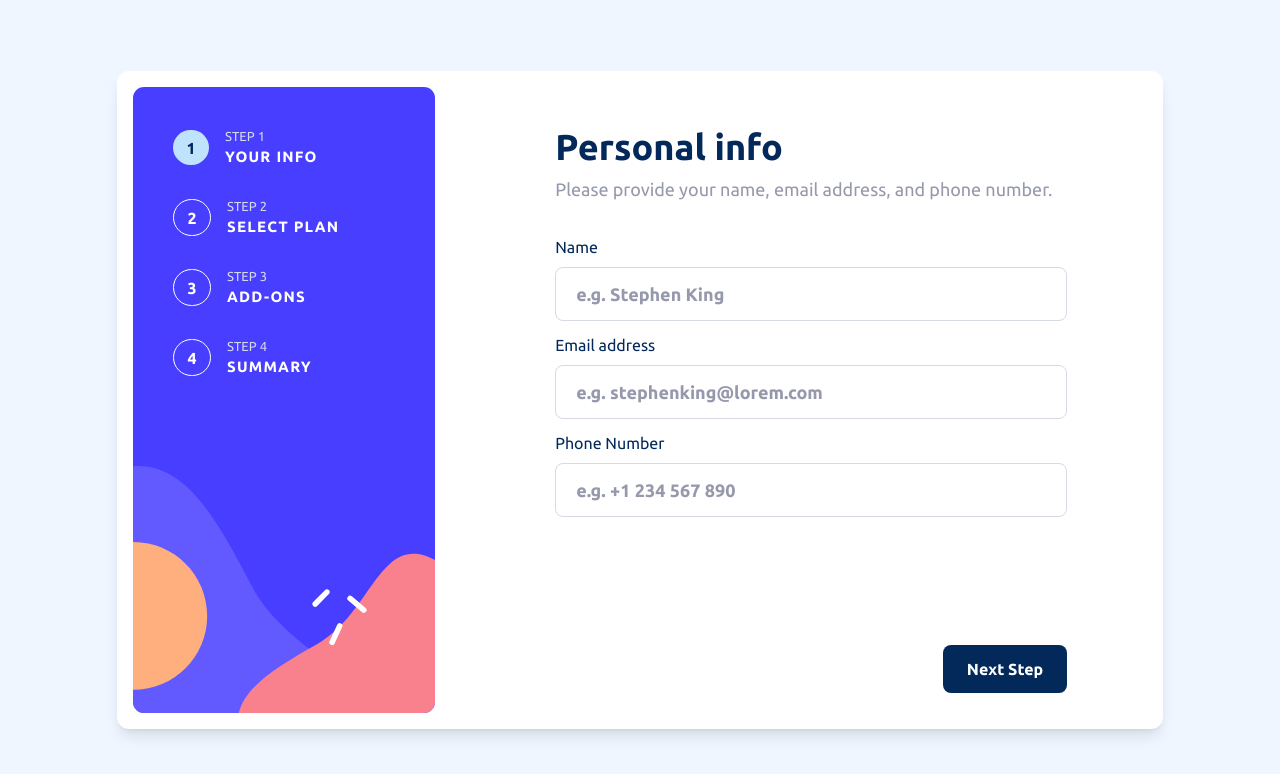
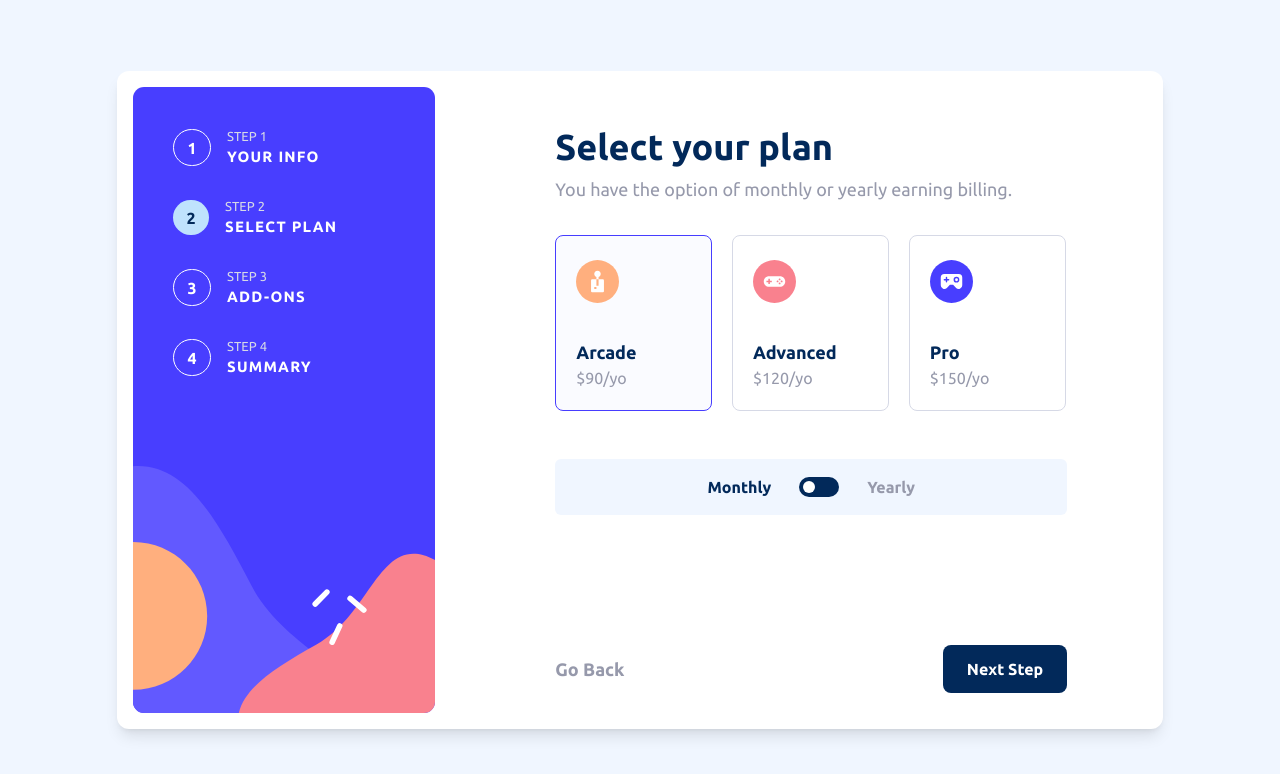
Before and after one commit to LOUDO56/multi-step-form, a Vue app: page / in a window 1280 px wide. Shown: the top 774 px of the page. Built offline with nearby package versions, Linux system fonts and the light colour scheme.

Commit message:
Optimization

```diff
--- a/src/App.vue
+++ b/src/App.vue
@@ -3,7 +3,7 @@
   <div class="flex justify-center items-center w-screen h-screen overflow-hidden">
     <div class="rounded-xl bg-white flex gap-10 p-4 m-3 absolute shadow-lg">
       <div class="rounded-xl relative">
-        <img src="/images/bg-sidebar-desktop.svg" alt="side bar desktop" class="w-[18.9rem]">
+        <img src="/images/bg-sidebar-desktop.svg" alt="side bar desktop" class="w-[18.9rem] lg:block hidden">
         <div class="absolute top-10 left-10 flex flex-col gap-7">
           <Step :stepCount="1" description="your info" :isActive="currentStep === 1" />
           <Step :stepCount="2" description="Select plan" :isActive="currentStep === 2" />
@@ -14,7 +14,8 @@
 
       <!-- First Step -->
 
-      <div class="w-[42rem] px-20 flex flex-col" v-if="currentStep === 1">
+      <div class="w-[42rem] px-20">
+        <div class="flex flex-col h-full" v-if="currentStep === 1">
           <div class="mt-10">
             <StepDesc title="Personal info" subtitle="Please provide your name, email address, and phone number." />
             <div class="flex flex-col gap-3 mt-8">
@@ -24,6 +25,7 @@
                 type="text"
                 v-model="formData.name"
                 :error="errors.name"
+                :required="true"
               />
               <Input
                 name="Email address"
@@ -31,6 +33,7 @@
                 type="email"
                 v-model="formData.email"
                 :error="errors.email"
+                :required="true"
               />
               <Input
                 name="Phone Number"
@@ -38,6 +41,7 @@
                 type="text"
                 v-model="formData.phoneNumber"
                 :error="errors.phoneNumber"
+                :required="true"
               />
             </div>
           </div>
@@ -46,9 +50,7 @@
           </div>
         </div>
 
-      <!-- Second Step -->
-
-      <div class="w-[42rem] px-20 flex flex-col" v-else-if="currentStep === 2">
+        <div class="flex flex-col h-full" v-else-if="currentStep === 2">
           <div class="mt-10">
             <StepDesc title="Select your plan" subtitle="You have the option of monthly or yearly earning billing." />
             <div class="flex gap-5 mt-8 min-h-48">
@@ -59,6 +61,7 @@
                 :price="9"
                 :isActive="planSelected.name === 'Arcade'"
                 @changePlan="changePlan"
+                :montlyOrYearly="montlyOrYearly"
 
               />
               <Plan
@@ -68,6 +71,7 @@
                 :price="12"
                 :isActive="planSelected.name === 'Advanced'"
                 @changePlan="changePlan"
+                :montlyOrYearly="montlyOrYearly"
 
               />
               <Plan
@@ -77,6 +81,7 @@
                 :price="15"
                 :isActive="planSelected.name === 'Pro'"
                 @changePlan="changePlan"
+                :montlyOrYearly="montlyOrYearly"
 
               />
             </div>
@@ -86,7 +91,6 @@
                 <div :class="`w-3 h-3 rounded-full bg-white absolute ${billing === 'monthly' ? 'left-1' : 'translate-x-5'} transition duration-50 ease-out`"></div>
               </button>
               <p :class="`font-bold ${billing === 'yearly' ? 'text-marine-blue' : 'text-cool-gray'}`">Yearly</p>
-
             </div>
           </div>
           <div class="flex justify-between mt-auto mb-5">
@@ -95,9 +99,7 @@
           </div>
         </div>
 
-      <!-- Third Step -->
-
-      <div class="w-[42rem] px-20 flex flex-col" v-else-if="currentStep === 3">
+        <div class="flex flex-col h-full" v-else-if="currentStep === 3">
           <div class="mt-10">
             <StepDesc title="Pick Add-ons" subtitle="Add-ons help enhance your gaming experience." />
             <div class="flex flex-col gap-5 mt-8">
@@ -108,6 +110,7 @@
                 :price="1"
                 :isActive="isOnlineServiceSelected"
                 @changeSelectionExtra="() => isOnlineServiceSelected = !isOnlineServiceSelected"
+                :montlyOrYearly="montlyOrYearly"
               />
               <AddOns
                 :title="'Larger storage'"
@@ -116,6 +119,7 @@
                 :price="2"
                 :isActive="isLargerStorageSelected"
                 @changeSelectionExtra="() => isLargerStorageSelected = !isLargerStorageSelected"
+                :montlyOrYearly="montlyOrYearly"
               />
               <AddOns
                 :title="'Customizable profile'"
@@ -124,6 +128,7 @@
                 :price="2"
                 :isActive="isCustomProfileSelected"
                 @changeSelectionExtra="() => isCustomProfileSelected = !isCustomProfileSelected"
+                :montlyOrYearly="montlyOrYearly"
               />
             </div>
           </div>
@@ -133,7 +138,7 @@
           </div>
         </div>
 
-      <div class="w-[42rem] px-20 flex flex-col" v-else-if="currentStep === 4">
+        <div class="flex flex-col h-full" v-else-if="currentStep === 4">
           <div class="mt-10">
             <StepDesc title="Finishing up" subtitle="Double check everything looks OK before confirming." />
             <div class="px-7 py-5 bg-magnolia rounded-xl mt-8">
@@ -142,21 +147,21 @@
                   <span class="text-marine-blue font-bold">{{ planSelected.name }} {{ billing === 'monthly' ? '(Monthly)' : '(Yearly)' }}</span>
                   <button @click="() => currentStep = 2" class="text-cool-gray underline hover:text-purplish-blue transition duration-200 text-left">Change</button>
                 </div>
-              <span class="font-bold text-marine-blue">${{ billing === 'monthly' ? planSelected.price + '/mo' : planSelected.price * 10 + '/yr' }}</span>
+                <span class="font-bold text-marine-blue">{{ montlyOrYearly(planSelected.price) }}</span>
               </div>
               <hr class="my-5">
               <div class="flex flex-col gap-5">
                 <div class="flex justify-between items-center" v-if="isOnlineServiceSelected">
                   <span class="text-cool-gray">Online Service</span>
-                <span class="text-marine-blue">+${{ billing === 'monthly' ? 1 + '/mo' : 10 + '/yr' }}</span>
+                  <span class="text-marine-blue">+{{ montlyOrYearly(1) }}</span>
                 </div>
                 <div class="flex justify-between items-center"  v-if="isLargerStorageSelected">
                   <span class="text-cool-gray">Larger storage</span>
-                <span class="text-marine-blue">+${{ billing === 'monthly' ? 2 + '/mo' : 20 + '/yr' }}</span>
+                  <span class="text-marine-blue">+{{ montlyOrYearly(2) }}</span>
                 </div>
                 <div class="flex justify-between items-center"  v-if="isCustomProfileSelected">
                   <span class="text-cool-gray">Customizable profile</span>
-                <span class="text-marine-blue">+${{ billing === 'monthly' ? 2 + '/mo' : 20 + '/yr' }}</span>
+                  <span class="text-marine-blue">+{{ montlyOrYearly(2) }}</span>
                 </div>
               </div>
             </div>
@@ -170,10 +175,10 @@
             <Button @nextStep="nextStep" :customColor="'bg-purplish-blue'" :customHover="'hover:opacity-80'">Confirm</Button>
           </div>
         </div>
-
-      <div class="w-[42rem] px-20 flex flex-col justify-center gap-7 text-center items-center" v-else-if="currentStep === 5">
+        <div class="h-full flex flex-col justify-center gap-7 text-center items-center" v-else-if="currentStep === 5">
           <img src="/images/icon-thank-you.svg" alt="Thank you icon">
           <StepDesc title="Thank you!" subtitle="Thanks for confirming your subscription! We hope you have fun using our platform. If you ever need support, please feel free to email us at support@loremgaming.fr." />
+        </div>
       </div>
     </div>
   </div>
@@ -193,7 +198,16 @@ import Plan from './components/Plan.vue';
 import GoBackButton from './components/GoBackButton.vue';
 import AddOns from './components/AddOns.vue';
 
-const currentStep = ref(1);
+const currentStep = ref(2);
+const currency = '$';
+
+const montlyOrYearly = (price) => {
+  if (billing === 'monhtly') {
+    return currency + price + '/mo'
+  } else {
+    return currency + price * 10 + '/yo'
+  }
+}
 
 function nextStep(){
 
@@ -222,28 +236,27 @@ const formData = ref({
 })
 
 const isValidName = () => formData.value.name !== '';
-const isValidEmail = () => formData.value.email !== '';
-const isValidPhoneNumber = () => formData.value.phoneNumber !== '';
+const isValidEmail = () => formData.value.email !== '' && formData.value.email.match(/^[a-zA-Z0-9._%+-]+@[a-zA-Z0-9.-]+\.[a-zA-Z]{2,}$/);
+const isValidPhoneNumber = () => formData.value.phoneNumber !== '' && formData.value.phoneNumber.match(/^\d+$/);
 
 function isFirstStepValid(){
   let valid = true;
-  let errorString = "This field is required.";
   if(!isValidName()) {
-    errors.value.name = errorString;
+    errors.value.name = "Please put a valid name.";
     valid = false;
   } else {
     errors.value.name = "";
   }
 
   if(!isValidEmail()) {
-    errors.value.email = errorString;
+    errors.value.email = "Please put a valid email.";
     valid = false;
   } else {
     errors.value.email = "";
   }
 
   if(!isValidPhoneNumber()) {
-    errors.value.phoneNumber = errorString;
+    errors.value.phoneNumber = "Please put a valid number.";
     valid = false;
   } else {
     errors.value.phoneNumber = "";
--- a/src/components/AddOns.vue
+++ b/src/components/AddOns.vue
@@ -1,6 +1,6 @@
 <template>
 
-    <button @click="$emit('changeSelectionExtra')" :class="`flex items-center rounded-lg justify-between px-7 py-5 border ${isActive ? 'border-purplish-blue bg-alabaster' : 'border-light-gray bg-white'} transition duration-200`">
+    <button @click="$emit('changeSelectionExtra')" :class="`flex items-center rounded-lg justify-between px-7 py-5 border ${isActive ? 'border-purplish-blue bg-alabaster' : 'border-light-gray bg-white'} transition duration-200 hover:border-purplish-blue`">
         <div class="flex gap-7 items-center">
                 <img src="/images/icon-checkmark.svg" alt="icon checkmark" :class="`w-6 h-6 p-1 rounded-md border ${isActive ? 'bg-purplish-blue border-purplish-blue' : 'bg-white border-light-gray'} transition duration-200`">
             <div class="flex flex-col text-left">
@@ -9,7 +9,7 @@
             </div>
         </div>
         <div class="text-purplish-blue">
-            +${{ billing === 'yearly' ? price * 10 + '/yr' : price + '/mo' }}
+            +{{ montlyOrYearly(price) }}
         </div>
     </button>
 
@@ -22,7 +22,8 @@ defineProps({
     subtitle: String,
     billing: String,
     price: Number,
-    isActive: Boolean
+    isActive: Boolean,
+    montlyOrYearly: Function
 })
 
 </script>
--- a/src/components/Input.vue
+++ b/src/components/Input.vue
@@ -1,7 +1,7 @@
 <template>
     <div class="flex flex-col gap-2">
         <div class="flex justify-between">
-            <label :for="name" class="text-marine-blue">{{ name }}</label>
+            <label :for="name" class="text-marine-blue">{{ name }} <span class="text-red-500" v-if="required">*</span></label>
             <p class="font-bold text-strawberry-red">{{ error }}</p>
         </div>
         <input :type="type" :placeholder="placeholder" :name="name" :id="name" @input="handleInput($event)" :value="modelValue" :class="`px-5 py-3 border font-bold ${error === '' ? 'border-light-gray' : 'border-strawberry-red'} rounded-lg text-marine-blue placeholder:text-cool-gray text-lg ring-0 outline-none ${error === '' ? 'focus:border-marine-blue' : ''} transition duration-200`">
@@ -15,7 +15,8 @@ defineProps({
     type: String,
     placeholder: String,
     modelValue: String,
-    error: String
+    error: String,
+    required: Boolean
 })
 
 const emit = defineEmits(['update:modelValue']);
--- a/src/components/Plan.vue
+++ b/src/components/Plan.vue
@@ -1,12 +1,12 @@
 <template>
 
-    <button @click="$emit('changePlan', {name: name, price: price})" :class="`w-[9.8rem] ${billing === 'monthly' ? 'h-44' : 'h-48'} border rounded-lg px-5 py-5 flex flex-col justify-between items-start ${isActive ? 'border-purplish-blue bg-alabaster' : 'border-light-gray bg-white'} transition duration-200`">
+    <button @click="$emit('changePlan', {name: name, price: price})" :class="`w-[9.8rem] ${billing === 'monthly' ? 'h-44' : 'h-48'} border rounded-lg px-5 py-5 flex flex-col justify-between items-start ${isActive ? 'border-purplish-blue bg-alabaster' : 'border-light-gray bg-white'} transition duration-200 hover:border-purplish-blue`">
         <div class="w-[2.7rem] mt-1">
             <img :src="iconLink" :alt="`Icon of ${name}`" class="w-full">
         </div>
         <div class="text-left">
             <p class="font-bold text-marine-blue text-lg">{{ name }}</p>
-            <p class="text-cool-gray">${{ billing === 'yearly' ? price * 10 + '/yr' : price + '/mo' }}</p>
+            <p class="text-cool-gray">{{ montlyOrYearly(price) }}</p>
             <p class="text-marine-blue text-sm" v-if="billing === 'yearly'">2 months free</p>
         </div>
     </button>
@@ -21,6 +21,7 @@ defineProps({
     name: String,
     billing: String,
     price: Number,
-    isActive: Boolean
+    isActive: Boolean,
+    montlyOrYearly: Function
 })
 </script>
```
Lines whose indentation alone changed are shown as unchanged.
